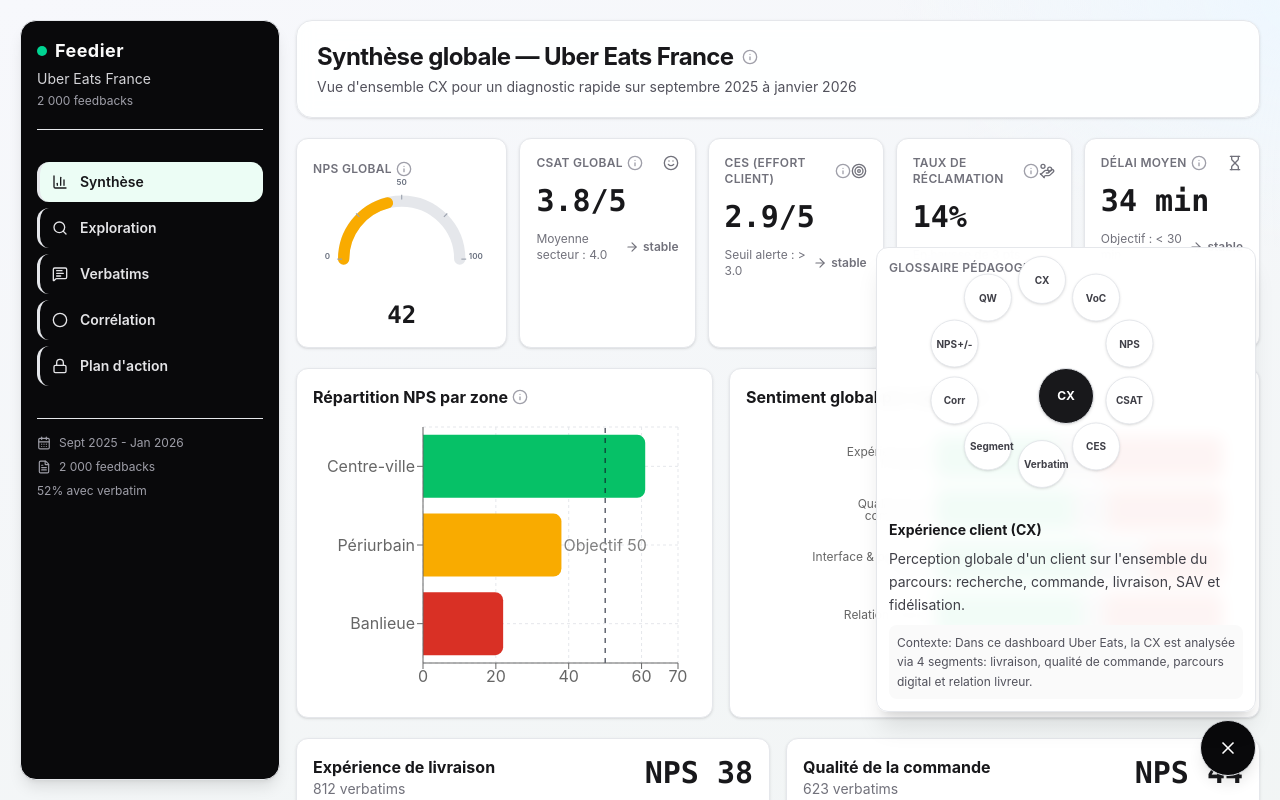
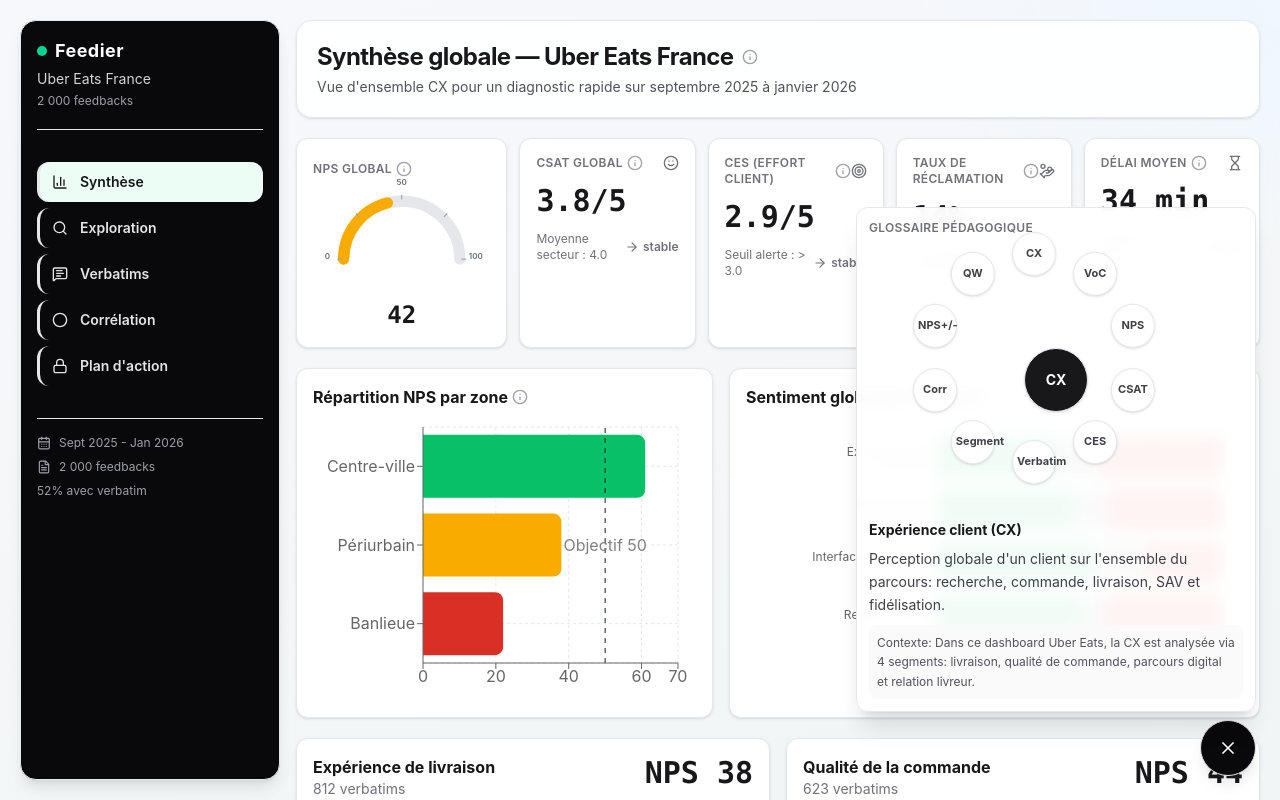
Before and after one commit to Decayuki/uber-eats-feedier-dashboard, a Next.js app: page /synthese in a window 1280 px wide. Both pictures are taken after a click on the button "Ouvrir le glossaire". Shown: the top 800 px of the page. Built offline with nearby package versions, Linux system fonts and the light colour scheme.

Commit message:
Reflow glossary wheel with larger contained area

```diff
--- a/src/components/layout/RadialGlossary.tsx
+++ b/src/components/layout/RadialGlossary.tsx
@@ -30,19 +30,19 @@ export function RadialGlossary() {
         <div
           className={cn(
             "pointer-events-none absolute bottom-16 right-0 rounded-xl border border-zinc-200 bg-white/95 p-3 shadow-xl backdrop-blur transition-all duration-200",
-            open ? "w-[min(92vw,380px)] opacity-100" : "w-0 overflow-hidden opacity-0",
+            open ? "w-[min(92vw,400px)] opacity-100" : "w-0 overflow-hidden opacity-0",
           )}
         >
           <p className="text-xs font-semibold uppercase tracking-wide text-zinc-500">Glossaire pédagogique</p>
 
-          <div className="relative mx-auto mt-2 h-56 w-56">
-            <div className="absolute left-1/2 top-1/2 -ml-7 -mt-7 inline-flex h-14 w-14 items-center justify-center rounded-full border border-zinc-200 bg-zinc-900 text-xs font-bold text-white shadow">
+          <div className="relative mx-auto mt-4 h-64 w-64">
+            <div className="absolute left-1/2 top-1/2 -ml-8 -mt-8 inline-flex h-16 w-16 items-center justify-center rounded-full border border-zinc-200 bg-zinc-900 text-sm font-bold text-white shadow">
               CX
             </div>
             {glossaryItems.map((item, index) => {
               const angle = -90 + (index * 360) / glossaryItems.length;
               const radians = (angle * Math.PI) / 180;
-              const radius = 92;
+              const radius = 104;
               const x = Math.cos(radians) * radius;
               const y = Math.sin(radians) * radius;
               return (
@@ -53,14 +53,14 @@ export function RadialGlossary() {
                   aria-label={item.term}
                   onClick={() => setActiveId(item.id)}
                   className={cn(
-                    "absolute left-1/2 top-1/2 inline-flex h-12 w-12 -translate-x-1/2 -translate-y-1/2 items-center justify-center rounded-full border border-zinc-200 bg-white text-[10px] font-bold text-zinc-700 shadow-sm transition-all duration-200",
+                    "absolute left-1/2 top-1/2 inline-flex h-11 w-11 -translate-x-1/2 -translate-y-1/2 items-center justify-center rounded-full border border-zinc-200 bg-white text-[11px] font-bold text-zinc-700 shadow-sm transition-all duration-200",
                     activeId === item.id && "border-emerald-300 bg-emerald-50 text-emerald-700 shadow",
                   )}
                   style={{
                     transform: `translate(calc(-50% + ${x}px), calc(-50% + ${y}px))`,
                   }}
                 >
-                  <span className="max-w-[36px] text-center leading-tight">{item.shortLabel}</span>
+                  <span className="max-w-[34px] text-center leading-tight">{item.shortLabel}</span>
                 </button>
               );
             })}
```
